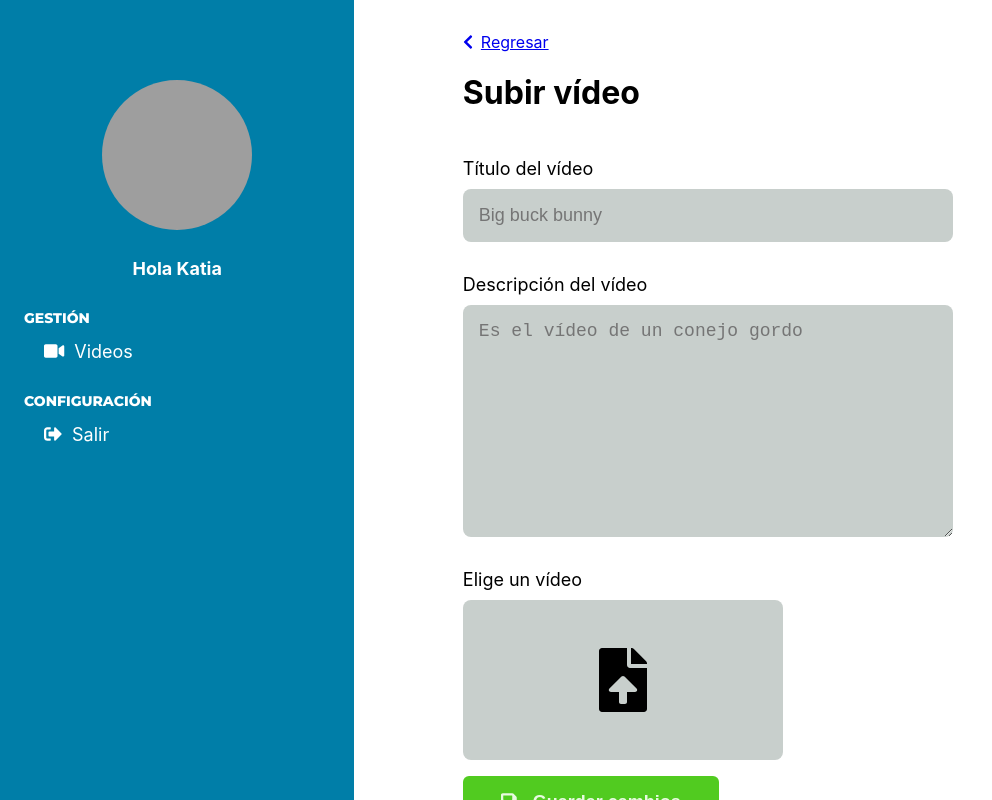
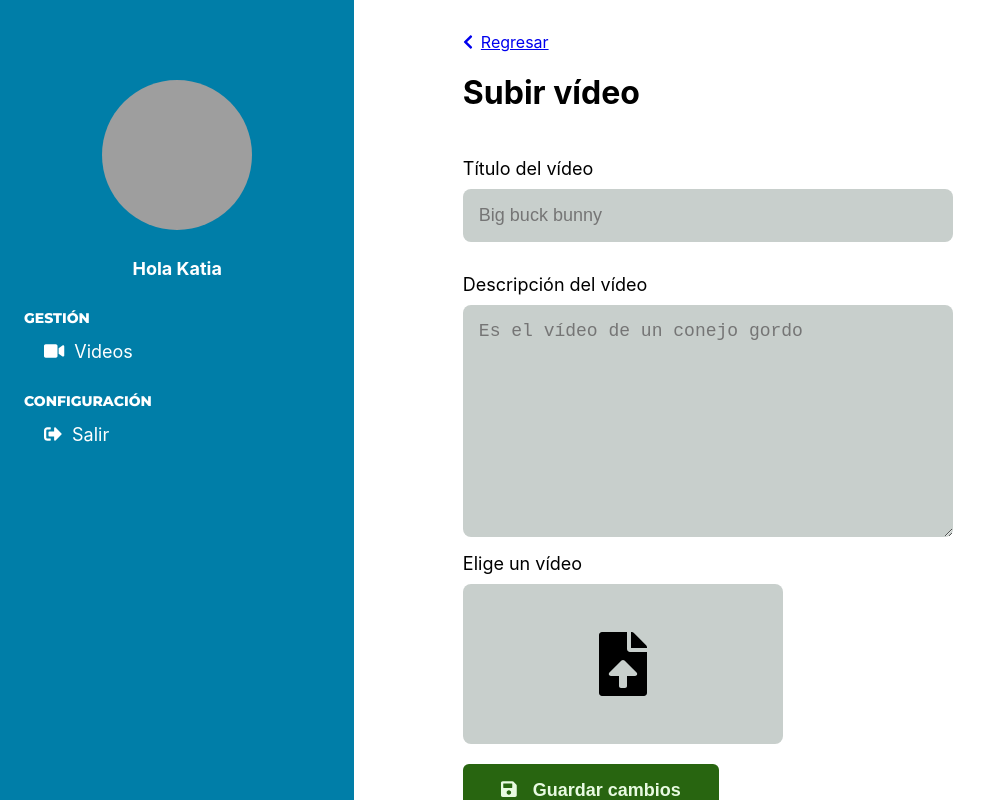
Before and after one commit to GerardCod/hl-admin, a React (Create React App) app: page /uploadVideos in a window 1280 px wide. Shown: the whole page, without its empty margins (0-992 px from the left). Built offline with nearby package versions, Linux system fonts and the light colour scheme; grey boxes are pictures that could not be loaded.

Commit message:
[MODIFY] Implementing VideoContext on UploadVideo page

```diff
--- a/src/App.css
+++ b/src/App.css
@@ -10,6 +10,7 @@
   --icon-play-color: #EDEAF8;
   --success-color: #51CB20;
   --light-success-color: #E8FAE1;
+  --dark-success-color: #286510;
 }
 
 * {
@@ -297,3 +298,7 @@
   border: none;
   padding: 1rem;
 }
+
+.UploadButton:disabled {
+  background-color: var(--dark-success-color);
+}
--- a/src/App.js
+++ b/src/App.js
@@ -1,10 +1,11 @@
-import {BrowserRouter, Route, Switch} from 'react-router-dom';
+import { BrowserRouter, Route, Switch } from 'react-router-dom';
 import './App.css';
 import ForgotPasswordPage from './pages/ForgotPasswordPage';
 import LoginPage from './pages/LoginPage';
 import VideosPage from './pages/VideosPage';
 import React from 'react';
 import UploadVideoPage from './pages/UploadVideoPage';
+import VideoProvider from './contexts/VideoContext';
 
 function App() {
   return (
@@ -12,8 +13,10 @@ function App() {
       <Switch>
         <Route path="/" exact component={LoginPage} />
         <Route path="/forgot_password" component={ForgotPasswordPage} />
-        <Route path="/videos" component={VideosPage} />
-        <Route path="/uploadVideos" component={UploadVideoPage} />
+        <VideoProvider>
+          <Route path="/videos" component={VideosPage} />
+          <Route path="/uploadVideos" component={UploadVideoPage} />
+        </VideoProvider>
       </Switch>
     </BrowserRouter>
   );
--- a/src/components/UploadVideoForm.js
+++ b/src/components/UploadVideoForm.js
@@ -1,19 +1,31 @@
-import React, { useState } from 'react';
+import React, { useContext, useState } from 'react';
 import { faFileUpload, faSave } from '@fortawesome/free-solid-svg-icons';
 import { FontAwesomeIcon } from '@fortawesome/react-fontawesome';
+import { VideoContext } from '../contexts/VideoContext';
 
 const UploadVideoForm = () => {
-  const [data, setData] = useState({});
+  const { uploadVideo } = useContext(VideoContext);
+  const [data, setData] = useState({views: 0});
+  const [file, setFile] = useState();
 
   const handleChange = e => {
     setData({
       ...data,
-      [e.target.name]: e.target.value,
+      [e.target.name]: e.target.value.trim(),
     });
   }
 
+  const handlePickUpFile = (e) => {
+    setFile(e.target.files[0]);
+  }
+
+  const handleSubmit = (e) => {
+    e.preventDefault();
+    uploadVideo(data, file);
+  }
+
   return (
-    <form className="Form--Upload flex flex--column">
+    <form className="Form--Upload flex flex--column" onSubmit={handleSubmit}>
       <p className="Textfield">
         <label className="Textfield__Label" htmlFor="title">Título del vídeo</label>
         <input className="Textfield__Input Input--Full" type="text" name="title" id="title" onChange={handleChange} placeholder="Big buck bunny" />
@@ -22,16 +34,17 @@ const UploadVideoForm = () => {
         <label className="Textfield__Label" htmlFor="description">Descripción del vídeo</label>
         <textarea columns="80" rows="10" name="description" id="description" className="Textfield__Input Input--Full" onChange={handleChange} placeholder="Es el vídeo de un conejo gordo" />
       </p>
-      <p className="Textfield">
+      <div className="Textfield">
         <label className="Textfield__Label" htmlFor="description">
           Elige un vídeo
         </label>
         <div className="Textfield__Input Input--File">
-          <input type="file" name="video" id="video" />
+          <input type="file" name="video" id="video" onChange={handlePickUpFile} />
           <FontAwesomeIcon icon={faFileUpload} className="Input__Icon" />
         </div>
-      </p>
-      <button type="submit" className="Button AddVideo Button--Success UploadButton">
+      </div>
+      <br></br>
+      <button type="submit" className="Button AddVideo Button--Success UploadButton" disabled={(!data.title || !data.description || !file)}>
         <FontAwesomeIcon icon={faSave} />
         <span>Guardar cambios</span>
       </button>
--- a/src/contexts/VideoContext.js
+++ b/src/contexts/VideoContext.js
@@ -1,14 +1,14 @@
-import React, {useCallback, useContext, useReducer} from 'react';
+import React, {createContext, useCallback, useReducer} from 'react';
 import { ERROR, LOADING } from '../reducers/Actions';
 import VideosReducer, {initialState} from '../reducers/VideosReducer';
 import { firestore, storage } from '../services/Firebase';
 
-export const VideoContext = useContext();
+export const VideoContext = createContext();
 
 const VideoProvider = ({children}) => {
   const [state, dispatch] = useReducer(VideosReducer, initialState);
 
-  const UploadVideo = useCallback(async (video, file) => {
+  const uploadVideo = useCallback(async (video, file) => {
     dispatch({type: LOADING});
     try {
       const response = await storage.ref().child('videos').child(`video-${Date.now()}`).put(file);
@@ -17,10 +17,11 @@ const VideoProvider = ({children}) => {
       await firestore.collection('videos').add(video);
     } catch(e) {
       dispatch({type: ERROR, payload: e.message})
+      console.log(e.message);
     }
   }, []);
 
-  const propsChildren = { state, UploadVideo };
+  const propsChildren = { state, uploadVideo };
 
   return (
     <VideoContext.Provider value={propsChildren}>
--- a/src/pages/VideosPage.js
+++ b/src/pages/VideosPage.js
@@ -26,7 +26,7 @@ const VideosPage = () => {
       <h2 className="Title">Otros vídeos subidos</h2>
       <section className="flex PlayList">
         {
-          Array.from([1, 2, 3, 4, 5, 6, 7, 8, 9]).map((e) => <VideoCard />)
+          Array.from([1, 2, 3, 4, 5, 6, 7, 8, 9]).map((e) => <VideoCard key={e} />)
         }
       </section>
     </Admin>
```
